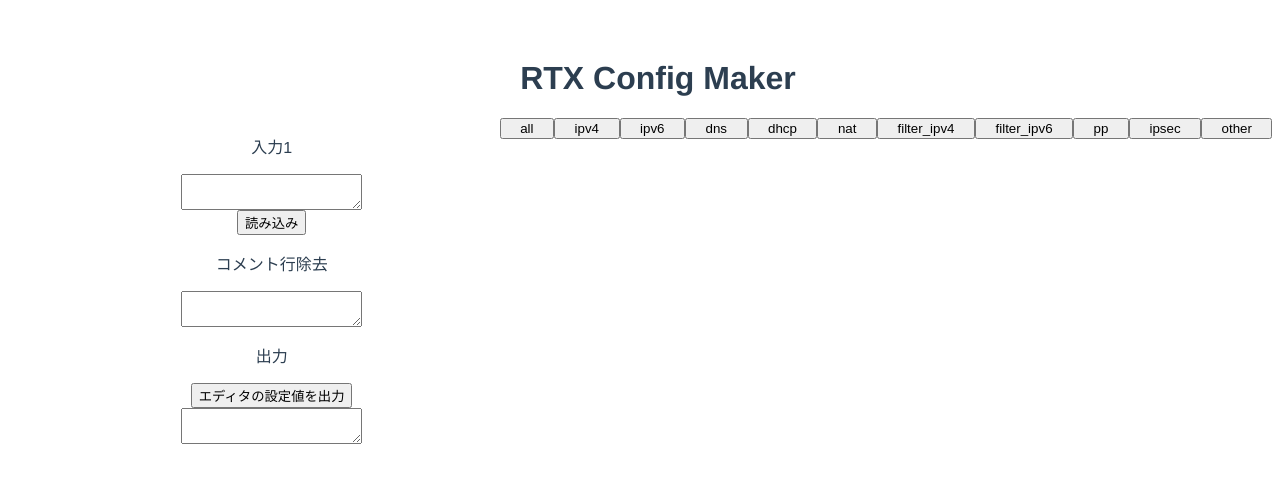
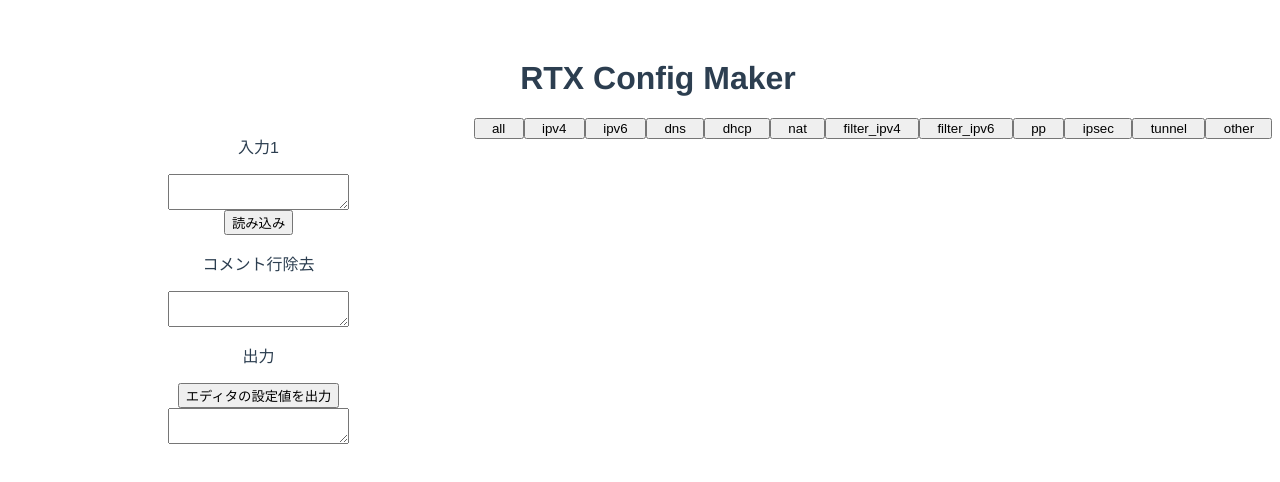
Before and after one commit to hakohumi/rtx_config_maker, a Vue app: page / in a window 1280 px wide. Shown: the top 482 px of the page. Built offline with nearby package versions, Linux system fonts and the light colour scheme.

Commit message:
tunnelコマンド 対応

```diff
--- a/src/components/HelloWorld.vue
+++ b/src/components/HelloWorld.vue
@@ -44,6 +44,7 @@
           </button>
           <button @click="set_current_view_list(list_pp)">pp</button>
           <button @click="set_current_view_list(list_ipsec)">ipsec</button>
+          <button @click="set_current_view_list(list_tunnel)">tunnel</button>
           <button @click="set_current_view_list(list_other)">other</button>
         </div>
 
@@ -180,6 +181,7 @@ export default class HelloWorld extends Vue {
   private list_filter_ipv6: IndexList[] = []
   private list_pp: IndexList[] = []
   private list_ipsec: IndexList[] = []
+  private list_tunnel: IndexList[] = []
   private list_other: IndexList[] = []
 
   private set_current_view_list(i_list: IndexList[]) {
@@ -255,6 +257,8 @@ export default class HelloWorld extends Vue {
         this.list_pp.push(it)
       } else if (it.line.slice(0, 'ipsec '.length) == 'ipsec ') {
         this.list_ipsec.push(it)
+      } else if (it.line.slice(0, 'tunnel '.length) == 'tunnel ') {
+        this.list_tunnel.push(it)
       } else {
         this.list_other.push(it)
       }
```
